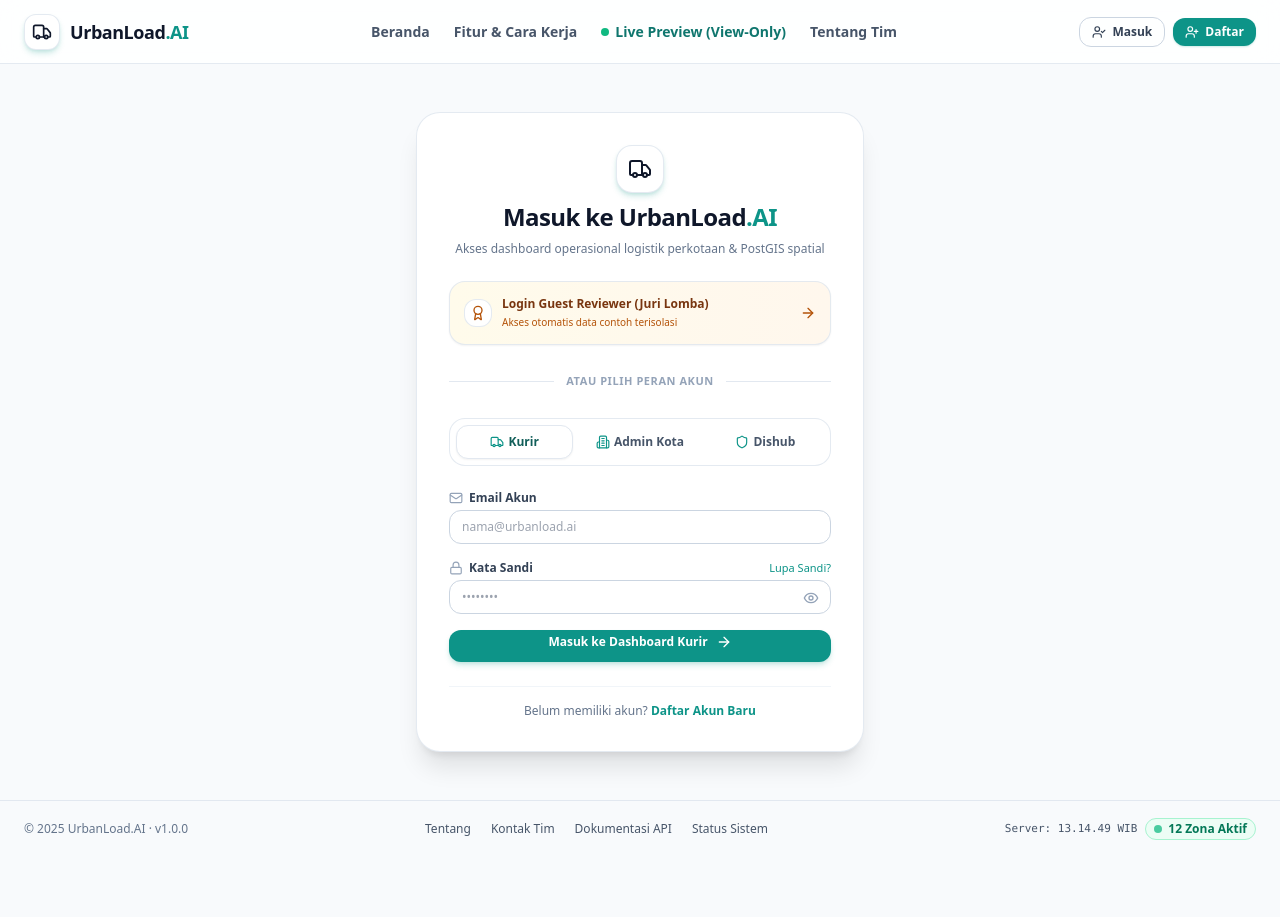
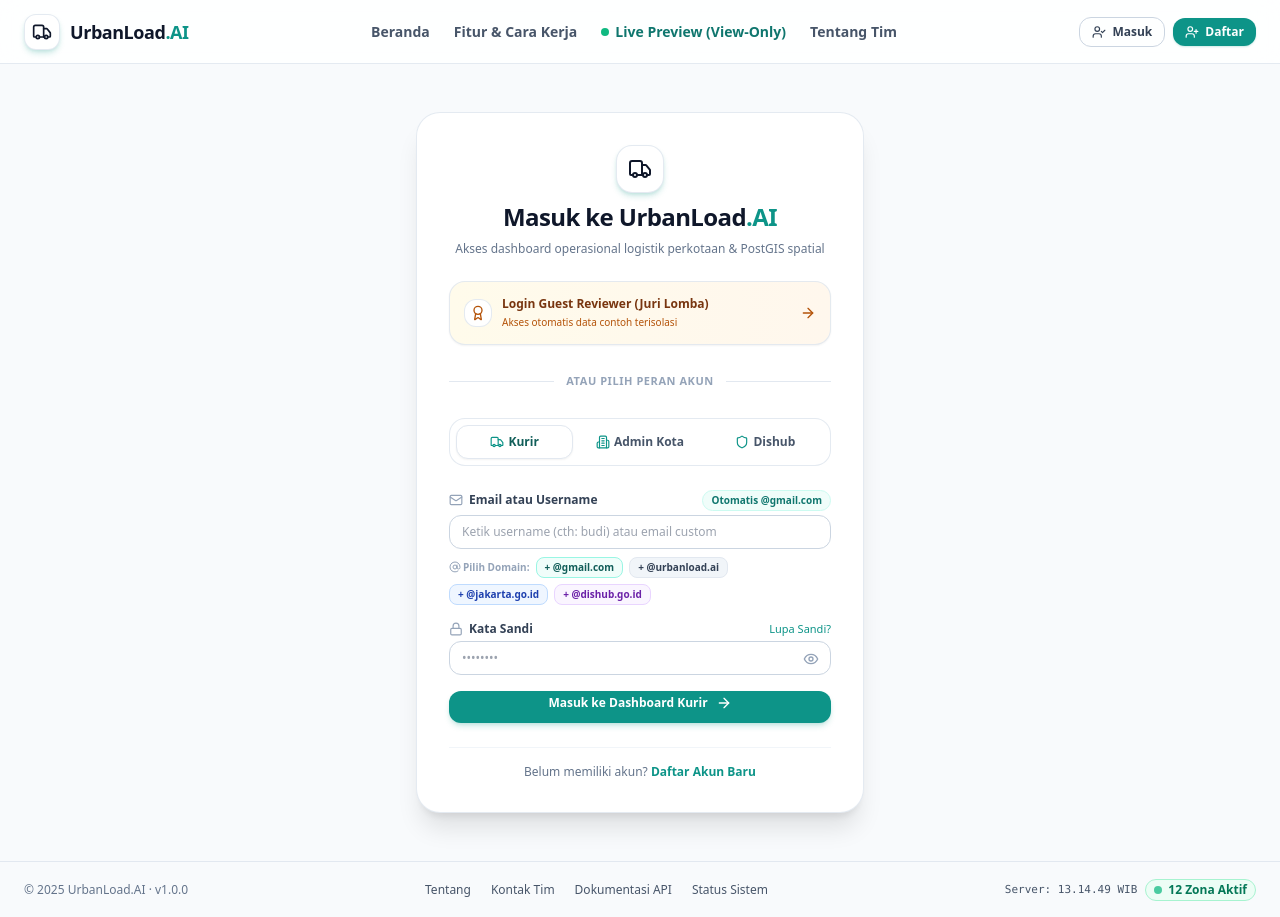
Before and after one commit to s1informatika11s25007-maker/Urbanload.Ai, a Next.js app in the folder frontend/: page /login in a window 1280 px wide. Before the commit the page ends 856 px from the top, so only its background shows below. Built offline with nearby package versions, Linux system fonts and the light colour scheme.

Commit message:
feat: add smart email normalizer and domain shortcut chips for seamless login/register

```diff
--- a/frontend/app/(auth)/login/page.tsx
+++ b/frontend/app/(auth)/login/page.tsx
@@ -18,26 +18,44 @@ import {
   Shield,
   AlertCircle,
   Loader2,
+  AtSign,
 } from 'lucide-react';
 
 export default function LoginPage() {
   const router = useRouter();
   const [role, setRole] = useState<'rider' | 'city' | 'dishub'>('rider');
-  const [email, setEmail] = useState('');
+  const [emailInput, setEmailInput] = useState('');
   const [password, setPassword] = useState('');
   const [showPassword, setShowPassword] = useState(false);
   const [loading, setLoading] = useState(false);
   const [errorMessage, setErrorMessage] = useState<string | null>(null);
 
+  // Smart Email Normalizer: Auto-appends @gmail.com if no custom domain is entered
+  const normalizeEmail = (val: string): string => {
+    const trimmed = val.trim();
+    if (!trimmed) return '';
+    if (trimmed.includes('@')) return trimmed; // Custom domain entered
+    return `${trimmed}@gmail.com`; // Default easy domain
+  };
+
   const handleRoleSelect = (selectedRole: 'rider' | 'city' | 'dishub') => {
     setRole(selectedRole);
     setErrorMessage(null);
     if (selectedRole === 'rider') {
-      setEmail('kurir@urbanload.ai');
+      setEmailInput('kurir@urbanload.ai');
     } else if (selectedRole === 'city') {
-      setEmail('admin@urbanload.ai');
+      setEmailInput('admin@urbanload.ai');
     } else if (selectedRole === 'dishub') {
-      setEmail('petugas@dishub.go.id');
+      setEmailInput('petugas@dishub.go.id');
+    }
+  };
+
+  const handleApplyDomain = (domain: string) => {
+    const username = emailInput.split('@')[0].trim();
+    if (username) {
+      setEmailInput(`${username}${domain}`);
+    } else {
+      setEmailInput(`pengguna${domain}`);
     }
   };
 
@@ -45,8 +63,10 @@ export default function LoginPage() {
     e.preventDefault();
     setErrorMessage(null);
 
-    if (!email || !password) {
-      setErrorMessage('Email dan Kata Sandi wajib diisi.');
+    const finalEmail = normalizeEmail(emailInput);
+
+    if (!finalEmail || !password) {
+      setErrorMessage('Email/Username dan Kata Sandi wajib diisi.');
       return;
     }
 
@@ -55,7 +75,7 @@ export default function LoginPage() {
 
     try {
       const { data, error } = await supabase.auth.signInWithPassword({
-        email,
+        email: finalEmail,
         password,
       });
 
@@ -63,7 +83,7 @@ export default function LoginPage() {
         const { data: profile } = await supabase
           .from('profiles')
           .select('id, email, role')
-          .eq('email', email)
+          .eq('email', finalEmail)
           .maybeSingle();
 
         if (!profile) {
@@ -194,17 +214,57 @@ export default function LoginPage() {
         {/* Realtime Login Form */}
         <form onSubmit={handleLogin} className="space-y-4">
           <div>
-            <label className="text-xs font-semibold text-slate-700 flex items-center gap-1.5 mb-1">
-              <Mail className="h-3.5 w-3.5 text-slate-400" /> Email Akun
-            </label>
+            <div className="flex justify-between items-center mb-1">
+              <label className="text-xs font-semibold text-slate-700 flex items-center gap-1.5">
+                <Mail className="h-3.5 w-3.5 text-slate-400" /> Email atau Username
+              </label>
+              <span className="text-[10px] text-teal-700 font-bold bg-teal-50 px-2 py-0.5 rounded-full border border-teal-100">
+                Otomatis @gmail.com
+              </span>
+            </div>
             <input
-              type="email"
+              type="text"
               required
-              value={email}
-              onChange={(e) => setEmail(e.target.value)}
-              placeholder="nama@urbanload.ai"
+              value={emailInput}
+              onChange={(e) => setEmailInput(e.target.value)}
+              placeholder="Ketik username (cth: budi) atau email custom"
               className="w-full rounded-xl border border-slate-300 px-3.5 py-2.5 text-xs text-slate-900 focus:border-teal-600 focus:ring-2 focus:ring-teal-600/15"
             />
+
+            {/* Smart Domain Shortcut Chips */}
+            <div className="flex items-center gap-1.5 pt-2 flex-wrap">
+              <span className="text-[10px] text-slate-400 font-semibold flex items-center gap-0.5">
+                <AtSign className="h-3 w-3" /> Pilih Domain:
+              </span>
+              <button
+                type="button"
+                onClick={() => handleApplyDomain('@gmail.com')}
+                className="text-[10px] font-bold px-2 py-0.5 rounded-lg bg-teal-50 text-teal-800 border border-teal-200 hover:bg-teal-100 transition"
+              >
+                + @gmail.com
+              </button>
+              <button
+                type="button"
+                onClick={() => handleApplyDomain('@urbanload.ai')}
+                className="text-[10px] font-bold px-2 py-0.5 rounded-lg bg-slate-100 text-slate-700 border border-slate-200 hover:bg-slate-200 transition"
+              >
+                + @urbanload.ai
+              </button>
+              <button
+                type="button"
+                onClick={() => handleApplyDomain('@jakarta.go.id')}
+                className="text-[10px] font-bold px-2 py-0.5 rounded-lg bg-blue-50 text-blue-800 border border-blue-200 hover:bg-blue-100 transition"
+              >
+                + @jakarta.go.id
+              </button>
+              <button
+                type="button"
+                onClick={() => handleApplyDomain('@dishub.go.id')}
+                className="text-[10px] font-bold px-2 py-0.5 rounded-lg bg-purple-50 text-purple-800 border border-purple-200 hover:bg-purple-100 transition"
+              >
+                + @dishub.go.id
+              </button>
+            </div>
           </div>
 
           <div>
--- a/frontend/app/(auth)/register/page.tsx
+++ b/frontend/app/(auth)/register/page.tsx
@@ -21,6 +21,7 @@ import {
   MessageSquare,
   AlertCircle,
   Loader2,
+  AtSign,
 } from 'lucide-react';
 
 export default function RegisterPage() {
@@ -28,22 +29,39 @@ export default function RegisterPage() {
   const [role, setRole] = useState<'rider' | 'city' | 'dishub'>('rider');
   const [fullName, setFullName] = useState('');
   const [phone, setPhone] = useState('');
-  const [email, setEmail] = useState('');
+  const [emailInput, setEmailInput] = useState('');
   const [password, setPassword] = useState('');
   const [showPassword, setShowPassword] = useState(false);
   const [agreed, setAgreed] = useState(true);
   const [loading, setLoading] = useState(false);
   const [errorMessage, setErrorMessage] = useState<string | null>(null);
 
+  // Smart Email Normalizer: Auto-appends @gmail.com if no custom domain is entered
+  const normalizeEmail = (val: string): string => {
+    const trimmed = val.trim();
+    if (!trimmed) return '';
+    if (trimmed.includes('@')) return trimmed; // Custom domain entered by user
+    return `${trimmed}@gmail.com`; // Default easy domain
+  };
+
   const handleSelectRole = (selectedRole: 'rider' | 'city' | 'dishub') => {
     setRole(selectedRole);
     setErrorMessage(null);
-    if (selectedRole === 'city' && !email) {
-      setEmail('admin@jakarta.go.id');
-    } else if (selectedRole === 'dishub' && !email) {
-      setEmail('petugas@dishub.go.id');
-    } else if (selectedRole === 'rider' && (email === 'admin@jakarta.go.id' || email === 'petugas@dishub.go.id')) {
-      setEmail('');
+    if (selectedRole === 'city' && !emailInput) {
+      setEmailInput('admin@jakarta.go.id');
+    } else if (selectedRole === 'dishub' && !emailInput) {
+      setEmailInput('petugas@dishub.go.id');
+    } else if (selectedRole === 'rider' && (emailInput === 'admin@jakarta.go.id' || emailInput === 'petugas@dishub.go.id')) {
+      setEmailInput('');
+    }
+  };
+
+  const handleApplyDomain = (domain: string) => {
+    const username = emailInput.split('@')[0].trim();
+    if (username) {
+      setEmailInput(`${username}${domain}`);
+    } else {
+      setEmailInput(`pengguna${domain}`);
     }
   };
 
@@ -56,7 +74,7 @@ export default function RegisterPage() {
       return;
     }
 
-    const finalEmail = email || `${phone.replace(/\D/g, '')}@rider.urbanload.ai`;
+    const finalEmail = emailInput ? normalizeEmail(emailInput) : `${phone.replace(/\D/g, '')}@rider.urbanload.ai`;
     const targetRole = role === 'city' ? 'city_admin' : role === 'dishub' ? 'dishub_officer' : 'rider';
 
     setLoading(true);
@@ -105,7 +123,7 @@ export default function RegisterPage() {
     }
   };
 
-  const isFormValid = fullName && phone && password && (role === 'rider' || email);
+  const isFormValid = fullName && phone && password && (role === 'rider' || emailInput);
 
   return (
     <div className="w-full max-w-md mx-auto py-8">
@@ -218,20 +236,55 @@ export default function RegisterPage() {
             <label className="text-xs font-semibold text-slate-700 flex items-center justify-between mb-1">
               <span className="flex items-center gap-1.5">
                 <Mail className="h-3.5 w-3.5 text-slate-400" />
-                {role === 'rider' ? 'Email (Opsional)' : role === 'city' ? 'Email Resmi Admin Kota' : 'Email Resmi Petugas Dishub'}
+                {role === 'rider' ? 'Email atau Username (Opsional)' : role === 'city' ? 'Email Resmi Admin Kota' : 'Email Resmi Petugas Dishub'}
               </span>
               <span className={`text-[10px] font-bold px-2 py-0.5 rounded-full ${role === 'rider' ? 'bg-slate-100 text-slate-600' : 'bg-rose-50 text-rose-700 border border-rose-200'}`}>
                 {role === 'rider' ? 'Opsional' : 'Wajib'}
               </span>
             </label>
             <input
-              type="email"
+              type="text"
               required={role !== 'rider'}
-              value={email}
-              onChange={(e) => setEmail(e.target.value)}
-              placeholder={role === 'rider' ? 'kurir@gmail.com (Boleh dikosongkan)' : role === 'city' ? 'admin@jakarta.go.id' : 'petugas@dishub.go.id'}
+              value={emailInput}
+              onChange={(e) => setEmailInput(e.target.value)}
+              placeholder={role === 'rider' ? 'kurir atau kurir@gmail.com' : role === 'city' ? 'admin@jakarta.go.id' : 'petugas@dishub.go.id'}
               className="w-full rounded-xl border border-slate-300 px-3.5 py-2.5 text-xs text-slate-900 focus:border-teal-600 focus:ring-2 focus:ring-teal-600/15"
             />
+
+            {/* Smart Domain Shortcut Chips */}
+            <div className="flex items-center gap-1.5 pt-2 flex-wrap">
+              <span className="text-[10px] text-slate-400 font-semibold flex items-center gap-0.5">
+                <AtSign className="h-3 w-3" /> Pilih Domain:
+              </span>
+              <button
+                type="button"
+                onClick={() => handleApplyDomain('@gmail.com')}
+                className="text-[10px] font-bold px-2 py-0.5 rounded-lg bg-teal-50 text-teal-800 border border-teal-200 hover:bg-teal-100 transition"
+              >
+                + @gmail.com
+              </button>
+              <button
+                type="button"
+                onClick={() => handleApplyDomain('@urbanload.ai')}
+                className="text-[10px] font-bold px-2 py-0.5 rounded-lg bg-slate-100 text-slate-700 border border-slate-200 hover:bg-slate-200 transition"
+              >
+                + @urbanload.ai
+              </button>
+              <button
+                type="button"
+                onClick={() => handleApplyDomain('@jakarta.go.id')}
+                className="text-[10px] font-bold px-2 py-0.5 rounded-lg bg-blue-50 text-blue-800 border border-blue-200 hover:bg-blue-100 transition"
+              >
+                + @jakarta.go.id
+              </button>
+              <button
+                type="button"
+                onClick={() => handleApplyDomain('@dishub.go.id')}
+                className="text-[10px] font-bold px-2 py-0.5 rounded-lg bg-purple-50 text-purple-800 border border-purple-200 hover:bg-purple-100 transition"
+              >
+                + @dishub.go.id
+              </button>
+            </div>
           </div>
 
           {/* Wajib 3: Kata Sandi Baru */}
```
Also changed, not shown: 1 other file (tests, documents, lock files or other folders).
